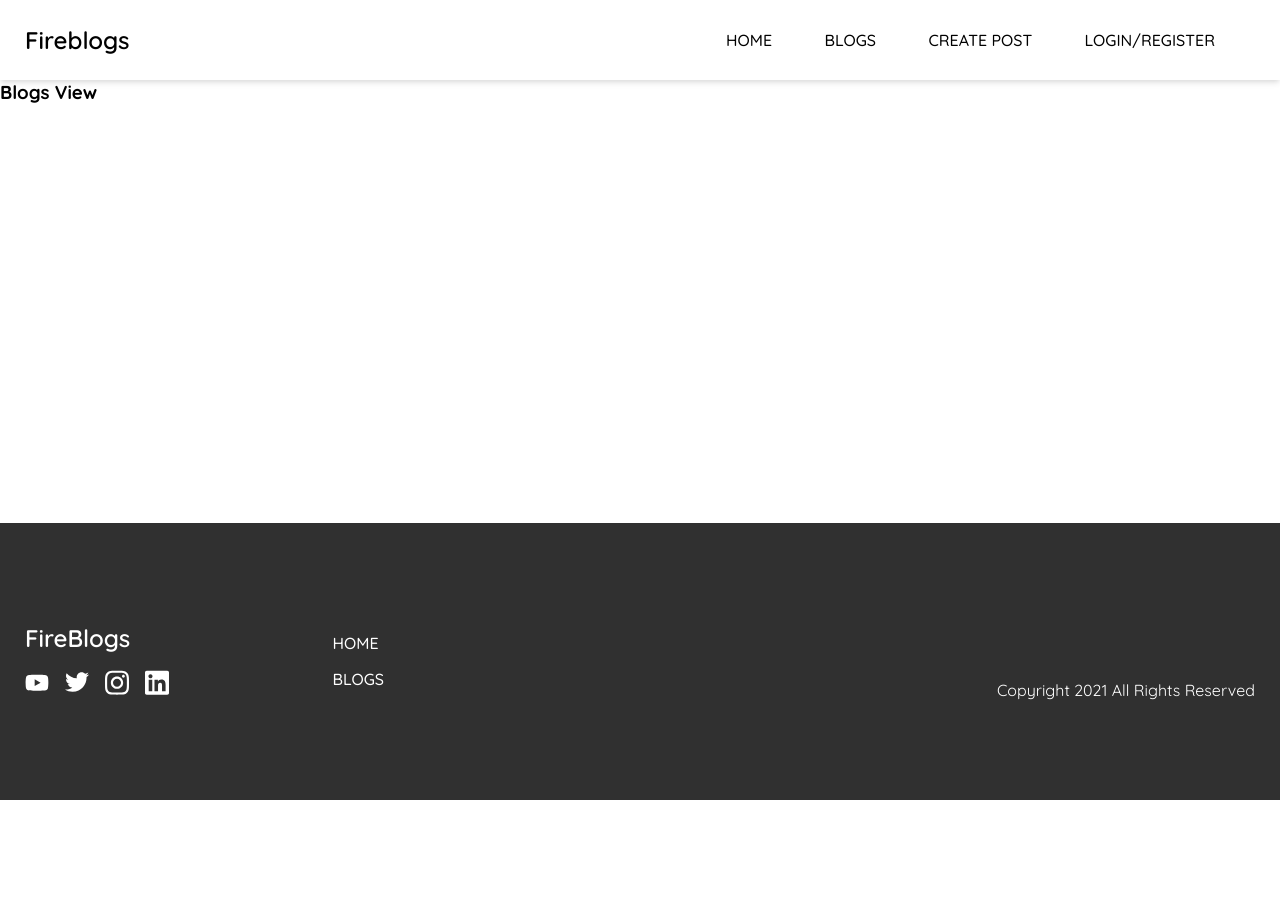
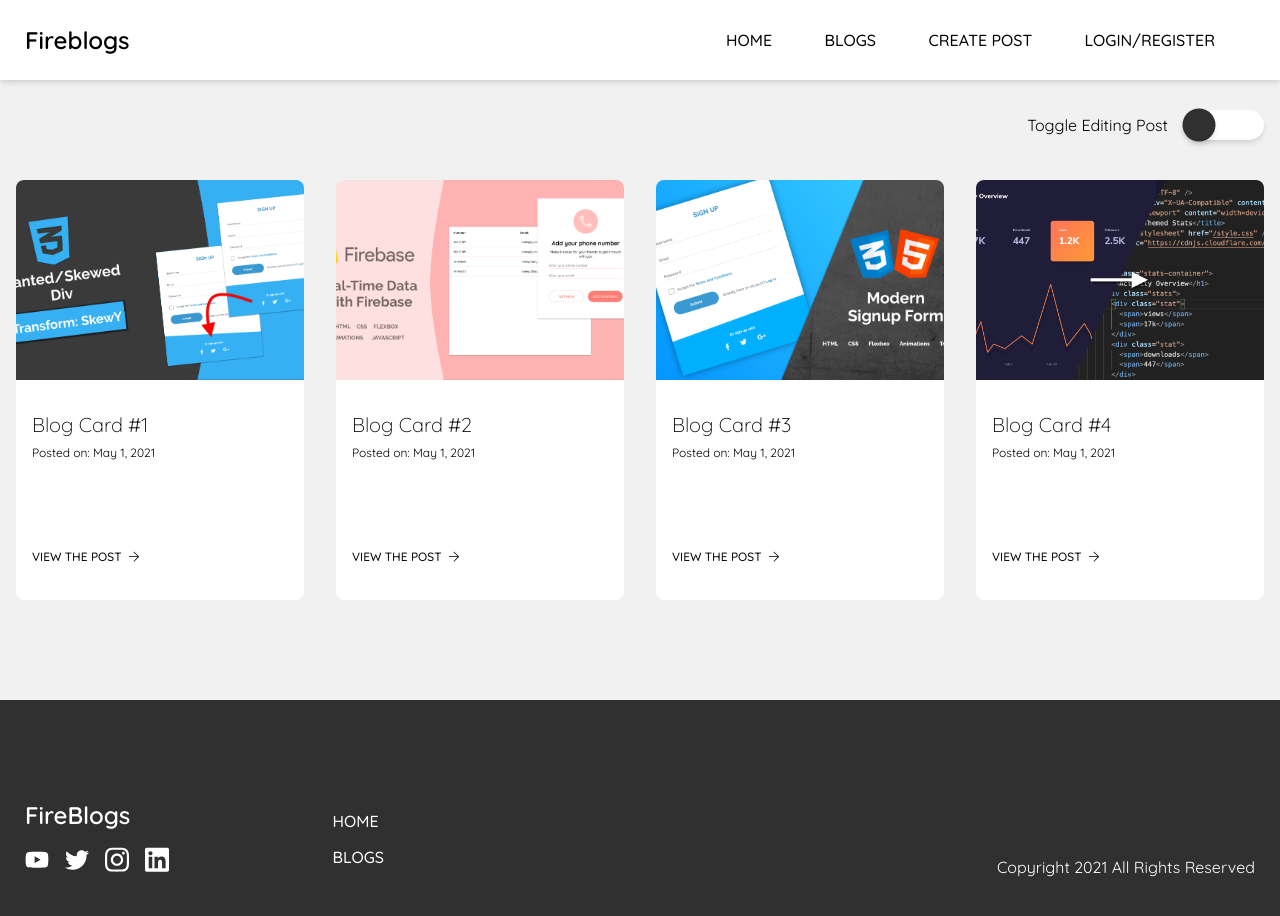
Before and after one commit to AndyLab9596/vue-3-blogs-composition-api-ts, a Vue app: page /blogs in a window 1280 px wide. Shown: the top 916 px of the page. Before the commit the page ends 800 px from the top, so only its background shows below. Built offline with nearby package versions, Linux system fonts and the light colour scheme.

Commit message:
create pinia store and blog view

```diff
--- a/package.json
+++ b/package.json
@@ -11,6 +11,7 @@
     "@vueup/vue-quill": "^1.0.0-beta.8",
     "core-js": "^3.8.3",
     "firebase": "8.7.1",
+    "pinia": "^2.0.14",
     "quill": "^1.3.7",
     "quill-blot-formatter": "^1.0.5",
     "quill-image-resize-module": "^3.0.0",
--- a/src/components/UI/BlogCard.vue
+++ b/src/components/UI/BlogCard.vue
@@ -1,6 +1,6 @@
 <template>
   <div class="blog-card">
-    <div class="icons">
+    <div class="icons" v-show="editPost">
       <div class="icon">
         <Edit class="edit" />
       </div>
@@ -20,17 +20,30 @@
 </template>
 
 <script setup lang="ts">
-import { defineProps } from "vue";
+import { computed, defineProps, onBeforeUnmount } from "vue";
 import { IBlogCard } from "@/views/HomeView.vue";
 import Arrow from "@/assets/Icons/arrow-right-light.svg";
 import Edit from "@/assets/Icons/edit-regular.svg";
 import Delete from "@/assets/Icons/trash-regular.svg";
+import { useStorePosts } from "@/stores/storePosts";
 
 interface IBlogCardProps {
   post: IBlogCard;
 }
 
 const props = defineProps<IBlogCardProps>();
+
+const storePosts = useStorePosts();
+const editPost = computed(() => {
+  return storePosts.editPost;
+});
+
+onBeforeUnmount(() => {
+  storePosts.toggleEditPost(false);
+});
+
+
+
 </script>
 
 <style scoped lang="scss">
--- /dev/null
+++ b/src/stores/storePosts.ts
@@ -0,0 +1,35 @@
+import { defineStore } from 'pinia';
+
+interface IBlogCard {
+    blogTitle: string;
+    blogCoverPhoto: string;
+    blogDate: string;
+}
+
+interface StoreState {
+    sampleBlogCards: IBlogCard[];
+    editPost: boolean;
+}
+
+export const useStorePosts = defineStore('storePosts', {
+    state: () => {
+        return {
+            sampleBlogCards: [
+                { blogTitle: "Blog Card #1", blogCoverPhoto: "stock-1", blogDate: "May 1, 2021" },
+                { blogTitle: "Blog Card #2", blogCoverPhoto: "stock-2", blogDate: "May 1, 2021" },
+                { blogTitle: "Blog Card #3", blogCoverPhoto: "stock-3", blogDate: "May 1, 2021" },
+                { blogTitle: "Blog Card #4", blogCoverPhoto: "stock-4", blogDate: "May 1, 2021" },
+            ],
+
+            editPost: false,
+        } as StoreState
+    },
+
+    actions: {
+        toggleEditPost(payload: boolean) {
+            this.editPost = payload
+        }
+    },
+
+    getters: {},
+})
--- a/src/views/BlogsView.vue
+++ b/src/views/BlogsView.vue
@@ -1,12 +1,78 @@
 <template>
-    <div>
-        <h3>Blogs View</h3>
+  <div class="blog-card-wrap">
+    <div class="blog-cards container">
+      <div class="toggle-edit">
+        <span>Toggle Editing Post</span>
+        <input type="checkbox" v-model="editPost" />
+      </div>
+      <BlogCard v-for="(post, index) in sampleBlogCards" :key="index" :post="post" />
     </div>
+  </div>
 </template>
 
 <script setup lang="ts">
+import BlogCard from "@/components/UI/BlogCard.vue";
+import { useStorePosts } from "@/stores/storePosts";
+import { computed } from "vue";
 
+const storePosts = useStorePosts();
+
+const sampleBlogCards = computed(() => {
+  return storePosts.sampleBlogCards;
+});
+
+const editPost = computed({
+  get() {
+    return storePosts.editPost;
+  },
+
+  set() {
+    return storePosts.toggleEditPost(!storePosts.editPost);
+  },
+});
 </script>
 
 <style lang="scss" scoped>
+.blog-cards {
+  position: relative;
+  .toggle-edit {
+    display: flex;
+    align-items: center;
+    position: absolute;
+    top: -70px;
+    right: 0;
+    span {
+      margin-right: 16px;
+    }
+    input[type="checkbox"] {
+      cursor: pointer;
+      position: relative;
+      border: none;
+      -webkit-appearance: none;
+      background: #fff;
+      outline: none;
+      width: 80px;
+      height: 30px;
+      border-radius: 20px;
+      box-shadow: 0 4px 6px -1px rgba(0, 0, 0, 0.1), 0 2px 4px -1px rgba(0, 0, 0, 0.06);
+    }
+    input[type="checkbox"]:before {
+      content: "";
+      position: absolute;
+      width: 30px;
+      height: 30px;
+      border-radius: 20px;
+      top: 0;
+      left: 0;
+      background: #303030;
+      transform: scale(1.1);
+      transition: 750ms ease all;
+      box-shadow: 0 4px 6px -1px rgba(0, 0, 0, 0.1), 0 2px 4px -1px rgba(0, 0, 0, 0.06);
+    }
+    input:checked[type="checkbox"]:before {
+      background: #fff;
+      left: 52px;
+    }
+  }
+}
 </style>
--- a/src/views/HomeView.vue
+++ b/src/views/HomeView.vue
@@ -22,10 +22,11 @@
 </template>
 
 <script setup lang="ts">
-import { reactive, ref } from "vue";
+import { computed, reactive, ref } from "vue";
 import BlogPost from "@/components/UI/BlogPost.vue";
 import BlogCard from "@/components/UI/BlogCard.vue";
 import Arrow from "@/assets/Icons/arrow-right-light.svg";
+import { useStorePosts } from "@/stores/storePosts";
 
 export interface ISamplePost {
   title: string;
@@ -62,12 +63,18 @@ const sampleBlogPost = ref<ISamplePost[]>([
   },
 ]);
 
-const sampleBlogCards: IBlogCard[] = [
-  { blogTitle: "Blog Card #1", blogCoverPhoto: "stock-1", blogDate: "May 1, 2021" },
-  { blogTitle: "Blog Card #2", blogCoverPhoto: "stock-2", blogDate: "May 1, 2021" },
-  { blogTitle: "Blog Card #3", blogCoverPhoto: "stock-3", blogDate: "May 1, 2021" },
-  { blogTitle: "Blog Card #4", blogCoverPhoto: "stock-4", blogDate: "May 1, 2021" },
-];
+// const sampleBlogCards: IBlogCard[] = [
+//   { blogTitle: "Blog Card #1", blogCoverPhoto: "stock-1", blogDate: "May 1, 2021" },
+//   { blogTitle: "Blog Card #2", blogCoverPhoto: "stock-2", blogDate: "May 1, 2021" },
+//   { blogTitle: "Blog Card #3", blogCoverPhoto: "stock-3", blogDate: "May 1, 2021" },
+//   { blogTitle: "Blog Card #4", blogCoverPhoto: "stock-4", blogDate: "May 1, 2021" },
+// ];
+  const storePosts = useStorePosts();
+
+  const sampleBlogCards = computed(() => {
+    return storePosts.sampleBlogCards;
+  })
+
 </script>
 
 <style scoped lang="scss">
```
Also changed, not shown: src/main.ts (+7 -1 lines), 1 other file (tests, documents, lock files or other folders).
